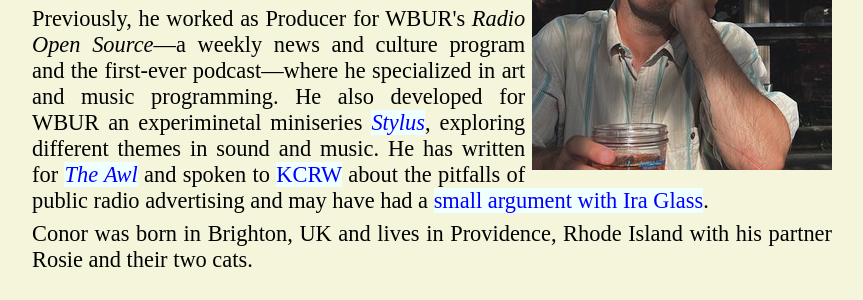
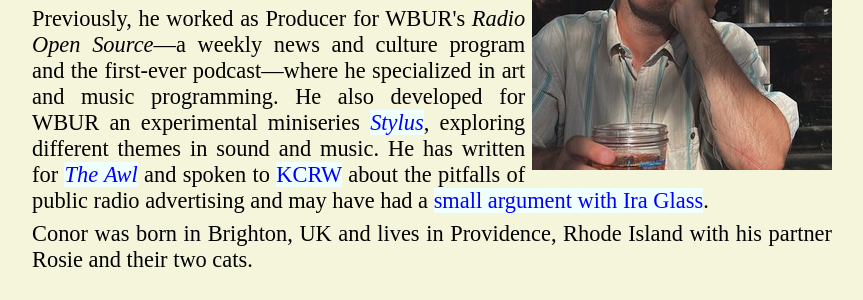
Before and after one commit to huihuiandilly/huihuiandilly.github.io, a Jekyll site: the page built from index.html, in a window 1280 px wide and 900 px high. Shown: the part 181-481 px from the top of the window, without its empty margins (208-1071 px from the left). Built offline with Jekyll 4.4.1, drawn with Linux system fonts in a browser that asks for light colours.

Commit message:
Update index.html

```diff
--- a/index.html
+++ b/index.html
@@ -5,7 +5,7 @@
 <div class="blurb">
 	<p2><b>The Conor Gillies website</b></p2><br/>
 	<p><img class="profile" src="/pics/profile.jpg" alt="photo of Conor" width="20%" style="float:right">Conor is currently Audio Editor at <i>Jacobin</i>, overseeing podcasts and producing the magazine's flagship interview show, <i>Long Reads</i>. He is the creator of <a href="http://www.peopleshistorypod.net" target="_blank"><i>People's History</i></a>, a seasonal podcast exploring social movements and class struggle.</p>
-	<p>Previously, he worked as Producer for WBUR's <i>Radio Open Source</i>—a weekly news and culture program and the first-ever podcast—where he specialized in art and music programming. He also developed for WBUR an experiminetal miniseries <a href="https://stylusradio.org/series-1" target="_blank"><i>Stylus</i></a>, exploring different themes in sound and music. He has written for <a href="http://web.archive.org/web/20220808081557/https://www.theawl.com/2015/05/podcasting-and-the-selling-of-public-radio/" target="_blank"><i>The Awl</i></a> and spoken to <a href="https://www.kcrw.com/news/shows/to-the-point/public-radio-capitalism-and-native-advertising/native-advertising-and-audience-trust" target="_blank">KCRW</a> about the pitfalls of public radio advertising and may have had a <a href="https://current.org/2015/05/the-pub-19-podcast-advertising-ethics-ira-glass-clarifies-capitalism-remark-membership-video-on-demand-what-young-public-media-people-want/" target="_blank">small argument with Ira Glass</a>.</p>
+	<p>Previously, he worked as Producer for WBUR's <i>Radio Open Source</i>—a weekly news and culture program and the first-ever podcast—where he specialized in art and music programming. He also developed for WBUR an experimental miniseries <a href="https://stylusradio.org/series-1" target="_blank"><i>Stylus</i></a>, exploring different themes in sound and music. He has written for <a href="http://web.archive.org/web/20220808081557/https://www.theawl.com/2015/05/podcasting-and-the-selling-of-public-radio/" target="_blank"><i>The Awl</i></a> and spoken to <a href="https://www.kcrw.com/news/shows/to-the-point/public-radio-capitalism-and-native-advertising/native-advertising-and-audience-trust" target="_blank">KCRW</a> about the pitfalls of public radio advertising and may have had a <a href="https://current.org/2015/05/the-pub-19-podcast-advertising-ethics-ira-glass-clarifies-capitalism-remark-membership-video-on-demand-what-young-public-media-people-want/" target="_blank">small argument with Ira Glass</a>.</p>
 	<p>Conor was born in Brighton, UK and lives in Providence, Rhode Island with his partner Rosie and their two cats.</p>
 	<br>
 
```
